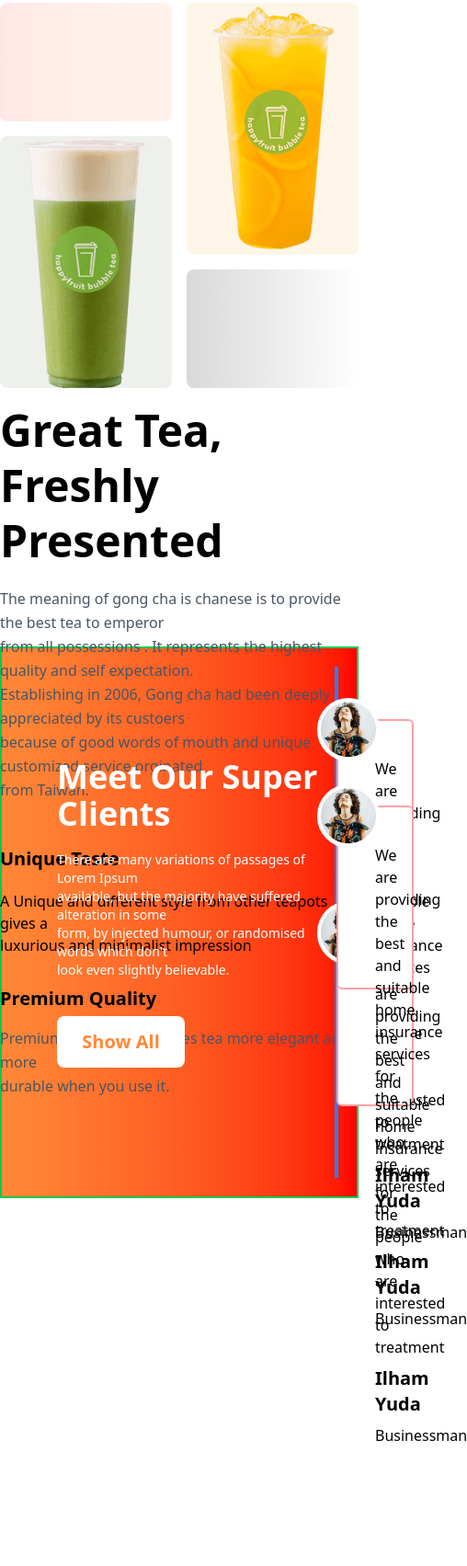
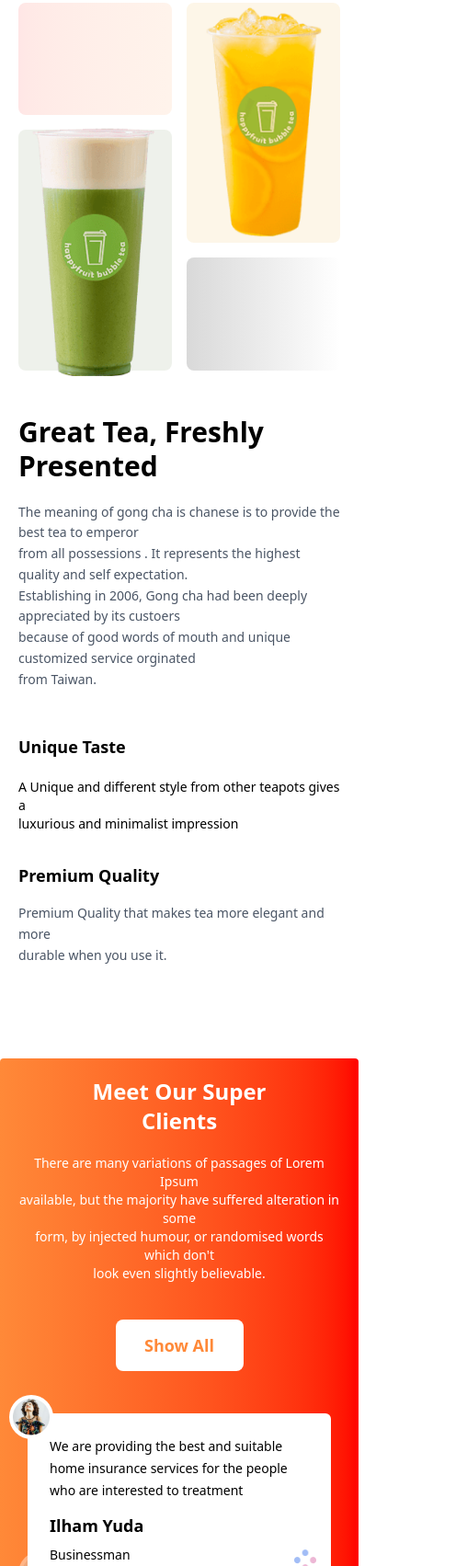
Before and after one commit to mobassirrehman/Tea_house_Tailwind, a plain HTML site: page index.html in a window 390 px wide. Shown: the part 3043-4746 px from the top of the page at 92% size, 508 px wide, since content can reach past the window. Before the commit the page ends 4616 px from the top, so only its background shows below. Drawn offline with nearby package versions, Linux system fonts and the light colour scheme.

Commit message:
footer section commit

```diff
--- a/index.html
+++ b/index.html
@@ -102,9 +102,9 @@
     </section>
     <!-- great tea section -->
     <div
-      class="parent_div h-[600px] mt-[100px] max-w-[1250px] mx-auto flex flex-col md:flex-row gap-4"
+      class="parent_div h-auto md:h-[600px] mt-[100px] max-w-[1250px] mx-auto flex flex-col md:flex-row gap-4 px-5 mb-[100px]"
     >
-      <div class="left_div h-full md:w-1/2 grid grid-cols-2 grid-rows-3 gap-4">
+      <div class="left_div h-[400px] md:h-full w-full md:w-1/2 grid grid-cols-2 grid-rows-3 gap-4">
         <div
           class="bg-gradient-to-r from-[#ff0000] to-[#ff8938] opacity-10 rounded-lg"
         ></div>
@@ -122,11 +122,11 @@
           class="bg-gradient-to-r from-[#D9D9D9] to-[#FFFFFF] rounded-lg"
         ></div>
       </div>
-      <div class="right_div h-full md:w-1/2 flex flex-col">
-        <h1 class="text-5xl font-extrabold mb-5 leading-tight">
+      <div class="right_div h-auto md:h-full w-full md:w-1/2 flex flex-col mt-8 md:mt-0">
+        <h1 class="text-3xl md:text-5xl font-extrabold mb-5 leading-tight">
           Great Tea, Freshly <br />Presented
         </h1>
-        <p class="text-gray-600 mb-7 leading-relaxed">
+        <p class="text-gray-600 mb-7 leading-relaxed text-sm md:text-base">
           The meaning of gong cha is chanese is to provide the best tea to
           emperor <br />
           from all possessions . It represents the highest quality and self
@@ -137,13 +137,13 @@
           <br />
           from Taiwan.
         </p>
-        <h2 class="text-xl font-bold my-5">Unique Taste</h2>
-        <p class="mb-4">
+        <h2 class="text-lg md:text-xl font-bold my-5">Unique Taste</h2>
+        <p class="mb-4 text-sm md:text-base">
           A Unique and different style from other teapots gives a
           <br />luxurious and minimalist impression
         </p>
-        <h3 class="text-xl font-bold my-4">Premium Quality</h3>
-        <p class="text-gray-600 leading-relaxed">
+        <h3 class="text-lg md:text-xl font-bold my-4">Premium Quality</h3>
+        <p class="text-gray-600 leading-relaxed text-sm md:text-base">
           Premium Quality that makes tea more elegant and more <br />durable
           when you use it.
         </p>
@@ -151,21 +151,56 @@
     </div>
     <!-- meet out client section here -->
     <div
-      class="parent_div max-w-[1250px] mx-auto mt-[100px] border-2 border-green-500 h-[600px] flex gap-4 p-5 bg-gradient-to-r from-[#FF8938] to-[#ff0000]"
+      class="parent_div max-w-[1250px] mx-auto mt-[100px] min-h-[700px] md:h-[600px] flex flex-col md:flex-row gap-4 p-5 bg-gradient-to-r from-[#FF8938] to-[#ff0000] rounded-sm"
     >
-      <div class="left_div h-full md:w-1/2 text-white flex justify-cente items-center ml-10">
-      <div>
-        <h1 class="text-4xl font-bold mb-5">Meet Our Super <br>Clients</h1>
+      <!-- Left div - Content -->
+      <div class="left_div w-full md:w-1/2 text-white flex justify-center items-center">
+        <div class="text-center md:text-left">
+          <h1 class="text-2xl md:text-4xl font-bold mb-5">Meet Our Super <br>Clients</h1>
           <p class="text-sm my-5">
             There are many variations of passages of Lorem Ipsum <br>available, but
             the majority have suffered alteration in some <br> form, by injected
             humour, or randomised words which don't <br>look even slightly believable.
           </p>
-        <button class="w-[139px] h-[56px] bg-white text-xl font-bold text-[#FF8938] rounded-lg my-5">Show All</button>
+          <button class="w-[139px] h-[56px] bg-white text-lg md:text-xl font-bold text-[#FF8938] rounded-lg my-5">Show All</button>
         </div>
       </div>
-      <div class="right_div h-full md:w-1/2 border-2 border-blue-500 relative">
-        <div class="customer_review h-[200px] w-[70%] border-2 border-red-300 bg-white p-10 rounded-md absolute top-[27%] left-[5%] z-10">
+
+      <!-- Right div - Reviews -->
+      <div class="right_div w-full md:w-1/2 relative min-h-[500px] md:min-h-[400px]">
+
+        <div class="customer_review bg-white p-6 md:p-8 rounded-md absolute top-[10px] md:top-[27%] left-[10px] md:left-[5%] w-[calc(100%-20px)] md:w-[70%] z-30 md:z-10">
+          <p class="leading-6 mb-3 text-sm md:text-base">We are providing the best and suitable home insurance services for the people who are interested to treatment</p>
+          <h1 class="text-lg md:text-xl font-bold mb-2">Ilham Yuda</h1>
+          <p class="text-sm md:text-base">Businessman</p>
+          <div class="absolute -top-[20px] md:-top-[25px] -left-[20px] md:-left-[23px] rounded-full p-1 bg-white">
+            <img src="./images/client.png" alt="" class="w-10 h-10 md:w-auto md:h-auto">
+          </div>
+          <img src="./images/circles.png" alt="" class="absolute right-4 bottom-4 w-6 h-6">
+        </div>
+
+         <!-- MOBILE ONLY -->
+        <div class="customer_review bg-white p-6 rounded-md absolute top-[180px] left-[20px] w-[calc(100%-40px)] opacity-40 z-20 md:hidden">
+          <p class="leading-6 mb-3 text-sm">We are providing the best and suitable home insurance services for the people who are interested to treatment</p>
+          <h1 class="text-lg font-bold mb-2">Ilham Yuda</h1>
+          <p class="text-sm">Businessman</p>
+          <div class="absolute -top-[20px] -left-[20px] rounded-full p-1 bg-white">
+            <img src="./images/client.png" alt="" class="w-10 h-10">
+          </div>
+        </div>
+
+        <!--  MOBILE ONLY -->
+        <div class="customer_review bg-white p-6 rounded-md absolute top-[350px] left-[30px] w-[calc(100%-60px)] opacity-20 z-10 md:hidden">
+          <p class="leading-6 mb-3 text-sm">We are providing the best and suitable home insurance services for the people who are interested to treatment</p>
+          <h1 class="text-lg font-bold mb-2">Ilham Yuda</h1>
+          <p class="text-sm">Businessman</p>
+          <div class="absolute -top-[20px] -left-[20px] rounded-full p-1 bg-white">
+            <img src="./images/client.png" alt="" class="w-10 h-10">
+          </div>
+        </div>
+
+        <!-- WEB ONLY-->
+        <div class="customer_review h-[200px] w-[70%] bg-white p-10 rounded-md absolute top-[10%] left-[30%] opacity-20 hidden md:block">
           <p class="leading-6 mb-2">We are providing the best and suitable home insurance services for the people who are interested to treatment</p>
           <h1 class="text-xl font-bold mb-2">Ilham Yuda</h1>
           <p>Businessman</p>
@@ -173,7 +208,7 @@
             <img src="./images/client.png" alt="">
           </div>
         </div>
-        <div class="customer_review h-[200px] w-[70%] border-2 border-red-300 bg-white p-10 rounded-md absolute top-[10%] left-[30%]">
+        <div class="customer_review h-[200px] w-[70%] bg-white p-10 rounded-md absolute top-[50%] left-[30%] opacity-20 hidden md:block">
           <p class="leading-6 mb-2">We are providing the best and suitable home insurance services for the people who are interested to treatment</p>
           <h1 class="text-xl font-bold mb-2">Ilham Yuda</h1>
           <p>Businessman</p>
@@ -181,12 +216,12 @@
             <img src="./images/client.png" alt="">
           </div>
         </div>
-      <div class="customer_review h-[200px] w-[70%] border-2 border-red-300 bg-white p-10 rounded-md absolute top-[50%] left-[30%]">
-        <p class="leading-6 mb-2">We are providing the best and suitable home insurance services for the people who are interested to treatment</p>
-        <h1 class="text-xl font-bold mb-2">Ilham Yuda</h1>
-        <p>Businessman</p>
-        <div class="absolute -top-[25px] -left-[23px] rounded-full p-1 bg-white">
-          <img src="./images/client.png" alt="">
+      </div>
+    </div>
+    <!-- footer section  -->
+     <div class="footer_section border-2 border-red-300 mt-[100px] h-[500px] p-5">
+      <div class="border-2 border-green-300 h-[100px]">
+        <img src="./images/bg_cup.png" alt="">
       </div>
      </div>
   </body>
```
Lines whose indentation alone changed are shown as unchanged.
